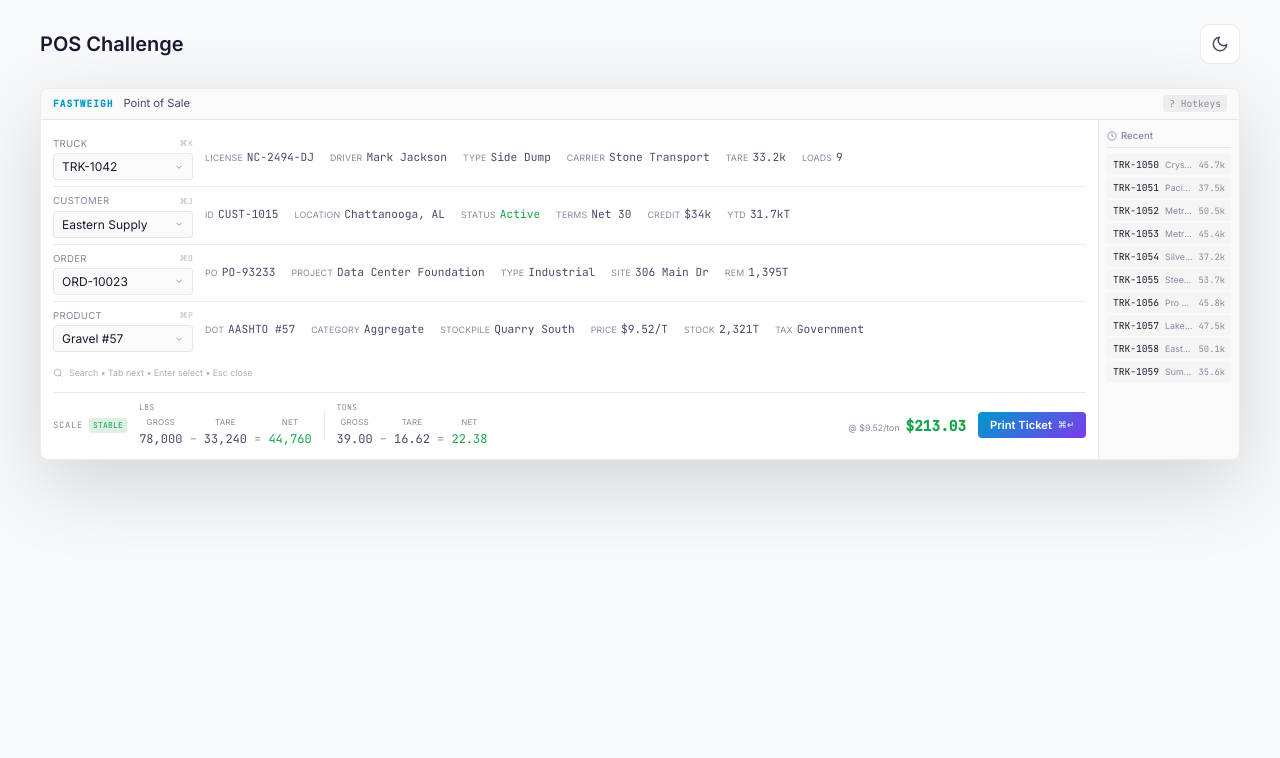
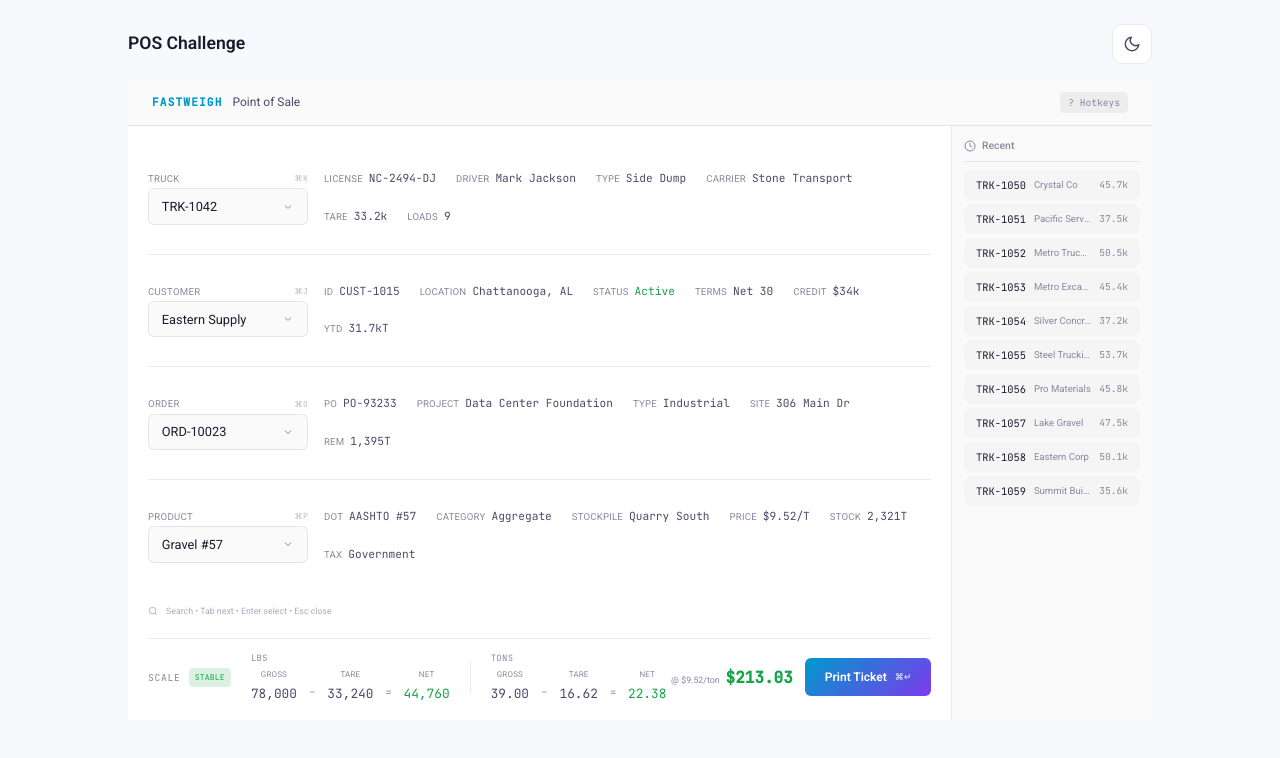
Before and after one commit to Joseph-Mutua/pos-system, a React (Vite) app: page / in a window 1280 px wide. Shown: the top 758 px of the page. Built offline with nearby package versions, Linux system fonts and the light colour scheme.

Commit message:
Adjust viewport size to 80%

```diff
--- a/index.html
+++ b/index.html
@@ -12,7 +12,7 @@
     <link rel="preconnect" href="https://fonts.googleapis.com" />
     <link rel="preconnect" href="https://fonts.gstatic.com" crossorigin />
     <link
-      href="https://fonts.googleapis.com/css2?family=Inter:wght@400;500;600;700&family=JetBrains+Mono:wght@400;500&display=swap"
+      href="https://fonts.googleapis.com/css2?family=Roboto:wght@400;500;600;700&family=JetBrains+Mono:wght@400;500&display=swap"
       rel="stylesheet"
     />
   </head>
--- a/src/App.module.css
+++ b/src/App.module.css
@@ -1,24 +1,39 @@
 .app {
+  display: flex;
+  flex-direction: column;
   min-height: 100vh;
-  padding: 24px;
+  padding: 2vh 2vw;
+  box-sizing: border-box;
 }
 
 .topBar {
   display: flex;
   justify-content: space-between;
   align-items: center;
-  max-width: 1200px;
-  margin: 0 auto 24px;
+  flex-shrink: 0;
+  padding: 8px 0;
+  margin-bottom: 1vh;
+  max-width: 80vw;
+  width: 100%;
+  margin-left: auto;
+  margin-right: auto;
 }
 
 .title {
-  font-size: 1.25rem;
+  font-size: 1.1rem;
   font-weight: 600;
   color: var(--text-primary);
   margin: 0;
 }
 
 .main {
-  max-width: 1200px;
+  flex: 1;
+  min-height: 0;
+  display: flex;
+  flex-direction: column;
+  overflow: hidden;
+  width: 100%;
+  max-width: 80vw;
+  max-height: 80vh;
   margin: 0 auto;
 }
--- a/src/components/Combobox/Combobox.module.css
+++ b/src/components/Combobox/Combobox.module.css
@@ -12,7 +12,7 @@
 }
 
 .searchLabel {
-  font-size: 0.6rem;
+  font-size: clamp(0.65rem, 1.3vh, 0.8rem);
   color: var(--accent-cyan);
   text-transform: uppercase;
   letter-spacing: 0.03em;
@@ -21,20 +21,20 @@
 
 .shortcut {
   font-family: var(--font-mono);
-  font-size: 0.5rem;
+  font-size: clamp(0.5rem, 1vh, 0.65rem);
   color: var(--text-dim);
   opacity: 0.6;
 }
 
 .searchInput {
   width: 100%;
-  padding: 6px 10px;
+  padding: clamp(8px, 1.5vh, 12px) clamp(10px, 1.2vw, 14px);
   background: rgba(0, 153, 204, 0.08);
   border: 1px solid var(--accent-cyan);
-  border-radius: 4px;
+  border-radius: 6px;
   box-shadow: 0 0 0 2px rgba(0, 153, 204, 0.1);
   font-family: var(--font-sans);
-  font-size: 0.8rem;
+  font-size: clamp(0.8rem, 1.6vh, 0.95rem);
   color: var(--text-primary);
   outline: none;
 }
@@ -53,12 +53,12 @@
   top: 100%;
   left: 0;
   right: 0;
-  margin-top: 2px;
+  margin-top: 4px;
   background: var(--bg-card);
   border: 1px solid var(--border-subtle);
-  border-radius: 4px;
+  border-radius: 6px;
   box-shadow: 0 10px 40px rgba(0, 0, 0, 0.15);
-  max-height: 220px;
+  max-height: min(280px, 35vh);
   overflow-y: auto;
   z-index: 100;
 }
@@ -71,7 +71,7 @@
   display: flex;
   flex-wrap: wrap;
   gap: 8px 16px;
-  padding: 6px 10px;
+  padding: clamp(8px, 1.2vh, 12px) clamp(10px, 1vw, 14px);
   cursor: pointer;
   transition: background 100ms ease;
   border-bottom: 1px solid var(--border-subtle);
@@ -105,14 +105,14 @@
 }
 
 .dropdownFieldLabel {
-  font-size: 0.5rem;
+  font-size: clamp(0.5rem, 1.1vh, 0.65rem);
   color: var(--text-dim);
   text-transform: uppercase;
   letter-spacing: 0.02em;
 }
 
 .dropdownFieldValue {
-  font-size: 0.7rem;
+  font-size: clamp(0.7rem, 1.4vh, 0.85rem);
   color: var(--text-secondary);
 }
 
@@ -130,7 +130,7 @@
   display: flex;
   justify-content: space-between;
   align-items: center;
-  font-size: 0.6rem;
+  font-size: clamp(0.6rem, 1.2vh, 0.75rem);
   color: var(--text-dim);
   text-transform: uppercase;
   letter-spacing: 0.03em;
@@ -140,10 +140,10 @@
   display: flex;
   justify-content: space-between;
   align-items: center;
-  padding: 5px 8px;
+  padding: clamp(8px, 1.2vh, 12px) clamp(10px, 1vw, 14px);
   background: rgba(0, 0, 0, 0.02);
   border: 1px solid var(--border-subtle);
-  border-radius: 4px;
+  border-radius: 6px;
   cursor: pointer;
   transition: all 150ms ease;
   font-family: inherit;
@@ -167,7 +167,7 @@
 }
 
 .inputValue {
-  font-size: 0.75rem;
+  font-size: clamp(0.8rem, 1.5vh, 0.95rem);
   color: var(--text-primary);
   white-space: nowrap;
   overflow: hidden;
@@ -177,6 +177,6 @@
 .input svg {
   color: var(--text-dim);
   flex-shrink: 0;
-  width: 10px;
-  height: 10px;
+  width: 12px;
+  height: 12px;
 }
--- a/src/components/HotkeysModal/HotkeysModal.tsx
+++ b/src/components/HotkeysModal/HotkeysModal.tsx
@@ -11,6 +11,7 @@ const shortcuts = [
   { keys: "Enter", desc: "Select highlighted" },
   { keys: "Esc", desc: "Close search" },
   { keys: "⌘ ↵", desc: "Print ticket" },
+  { keys: "⌘ ?", desc: "Show this help" },
 ];
 
 interface HotkeysModalProps {
--- a/src/components/PosInterface/PosInterface.module.css
+++ b/src/components/PosInterface/PosInterface.module.css
@@ -24,27 +24,25 @@
 }
 
 .mockup {
+  display: flex;
+  flex-direction: column;
+  flex: 1;
+  min-height: 0;
   background: var(--bg-card);
-  border: 1px solid var(--border-subtle);
-  border-radius: 8px;
   overflow: hidden;
   font-family: var(--font-sans);
-  box-shadow: 0 25px 80px rgba(0, 0, 0, 0.15);
   transition: background-color var(--transition-normal),
     border-color var(--transition-normal);
-}
-
-[data-theme="dark"] .mockup {
-  box-shadow: 0 25px 80px rgba(0, 0, 0, 0.5);
 }
 
 .header {
   display: flex;
   justify-content: space-between;
   align-items: center;
-  padding: 6px 12px;
+  padding: clamp(10px, 1.5vh, 16px) clamp(16px, 2vw, 24px);
   background: rgba(0, 0, 0, 0.02);
   border-bottom: 1px solid var(--border-subtle);
+  flex-shrink: 0;
 }
 
 [data-theme="dark"] .header {
@@ -59,24 +57,24 @@
 
 .logo {
   font-family: var(--font-mono);
-  font-size: 0.6rem;
+  font-size: clamp(0.7rem, 1.4vh, 0.85rem);
   font-weight: 700;
   letter-spacing: 0.1em;
   color: var(--accent-cyan);
 }
 
 .headerTitle {
-  font-size: 0.7rem;
+  font-size: clamp(0.75rem, 1.4vh, 0.9rem);
   color: var(--text-secondary);
 }
 
 .hotkey {
   font-family: var(--font-mono);
-  font-size: 0.6rem;
+  font-size: clamp(0.6rem, 1.2vh, 0.75rem);
   color: var(--text-dim);
   background: rgba(0, 0, 0, 0.05);
-  padding: 2px 6px;
-  border-radius: 3px;
+  padding: 4px 8px;
+  border-radius: 4px;
   border: none;
   cursor: pointer;
   transition: all var(--transition-fast);
@@ -98,29 +96,37 @@
 
 .body {
   display: grid;
-  grid-template-columns: 1fr 140px;
+  grid-template-columns: 1fr minmax(160px, 200px);
+  flex: 1;
+  min-height: 0;
+  overflow: hidden;
 }
 
 .mainPanel {
   display: flex;
   flex-direction: column;
-  padding: 10px 12px;
+  padding: 16px 20px;
   border-right: 1px solid var(--border-subtle);
+  min-height: 0;
 }
 
 .fieldsSection {
   display: flex;
   flex-direction: column;
+  flex: 1;
+  min-height: 0;
   gap: 0;
 }
 
 .fieldRow {
   display: grid;
-  grid-template-columns: 140px 1fr;
-  gap: 12px;
+  grid-template-columns: 160px 1fr;
+  gap: 16px;
   align-items: center;
-  padding: 6px 0;
+  padding: clamp(10px, 2vh, 20px) 0;
   border-bottom: 1px solid var(--border-subtle);
+  flex: 1;
+  min-height: 0;
 }
 
 .fieldRow:last-child {
@@ -129,29 +135,31 @@
 
 .fieldRowActive {
   grid-template-columns: 1fr;
+  flex: 1;
 }
 
 .fieldDetails {
   display: flex;
-  gap: 16px;
+  gap: 20px;
   align-items: center;
+  flex-wrap: wrap;
 }
 
 .detailItem {
   display: flex;
   align-items: baseline;
-  gap: 4px;
+  gap: 6px;
 }
 
 .detailLabel {
-  font-size: 0.55rem;
+  font-size: clamp(0.55rem, 1.2vh, 0.7rem);
   color: var(--text-dim);
   text-transform: uppercase;
   letter-spacing: 0.02em;
 }
 
 .detailValue {
-  font-size: 0.7rem;
+  font-size: clamp(0.7rem, 1.4vh, 0.85rem);
   color: var(--text-secondary);
   white-space: nowrap;
   font-family: var(--font-mono);
@@ -176,12 +184,13 @@
 .searchHint {
   display: flex;
   align-items: center;
-  gap: 6px;
-  font-size: 0.55rem;
+  gap: 8px;
+  font-size: clamp(0.55rem, 1.1vh, 0.7rem);
   color: var(--text-dim);
-  padding: 4px 0;
+  padding: 8px 0;
   margin-top: 4px;
   opacity: 0.7;
+  flex-shrink: 0;
 }
 
 .searchHint svg {
@@ -194,9 +203,10 @@
   display: flex;
   justify-content: space-between;
   align-items: center;
-  margin-top: 8px;
-  padding-top: 8px;
+  margin-top: 12px;
+  padding-top: 12px;
   border-top: 1px solid var(--border-subtle);
+  flex-shrink: 0;
 }
 
 .totals {
@@ -212,13 +222,13 @@
 }
 
 .totalLabel {
-  font-size: 0.55rem;
+  font-size: clamp(0.55rem, 1.1vh, 0.7rem);
   color: var(--text-dim);
 }
 
 .totalValue {
   font-family: var(--font-mono);
-  font-size: 0.9rem;
+  font-size: clamp(0.9rem, 2vh, 1.15rem);
   font-weight: 600;
   color: var(--accent-green);
 }
@@ -226,13 +236,13 @@
 .printBtn {
   display: flex;
   align-items: center;
-  gap: 6px;
-  padding: 6px 12px;
+  gap: 8px;
+  padding: clamp(8px, 1.5vh, 12px) clamp(14px, 2vw, 20px);
   background: linear-gradient(135deg, var(--accent-cyan), var(--accent-purple));
   border: none;
-  border-radius: 4px;
+  border-radius: 6px;
   font-family: var(--font-sans);
-  font-size: 0.7rem;
+  font-size: clamp(0.75rem, 1.5vh, 0.9rem);
   font-weight: 600;
   color: #ffffff;
   cursor: pointer;
--- a/src/components/ScaleDisplay/ScaleDisplay.module.css
+++ b/src/components/ScaleDisplay/ScaleDisplay.module.css
@@ -1,23 +1,23 @@
 .scaleCompact {
   display: flex;
   align-items: center;
-  gap: 12px;
+  gap: clamp(12px, 2vw, 20px);
 }
 
 .scaleLabel {
   display: flex;
   align-items: center;
-  gap: 6px;
+  gap: 8px;
   font-family: var(--font-mono);
-  font-size: 0.55rem;
+  font-size: clamp(0.6rem, 1.2vh, 0.75rem);
   letter-spacing: 0.08em;
   color: var(--text-dim);
 }
 
 .scaleStatus {
-  font-size: 0.5rem;
-  padding: 1px 4px;
-  border-radius: 2px;
+  font-size: clamp(0.5rem, 1vh, 0.65rem);
+  padding: 3px 6px;
+  border-radius: 4px;
   letter-spacing: 0.03em;
 }
 
@@ -53,24 +53,24 @@
 .weightDisplay {
   display: flex;
   align-items: flex-start;
-  gap: 12px;
+  gap: clamp(12px, 2vw, 20px);
 }
 
 .weightGroup {
   display: flex;
   flex-direction: column;
-  gap: 2px;
+  gap: 4px;
 }
 
 .weightGroupSep {
   width: 1px;
-  height: 28px;
+  height: clamp(28px, 4vh, 36px);
   background: var(--border-subtle);
   align-self: center;
 }
 
 .weightUnit {
-  font-size: 0.5rem;
+  font-size: clamp(0.55rem, 1.1vh, 0.65rem);
   font-family: var(--font-mono);
   color: var(--text-dim);
   text-transform: uppercase;
@@ -80,18 +80,18 @@
 .weightRow {
   display: flex;
   align-items: baseline;
-  gap: 6px;
+  gap: clamp(6px, 1vw, 10px);
 }
 
 .weightItem {
   display: flex;
   flex-direction: column;
   align-items: center;
-  gap: 1px;
+  gap: 2px;
 }
 
 .weightLabel {
-  font-size: 0.5rem;
+  font-size: clamp(0.5rem, 1vh, 0.65rem);
   color: var(--text-dim);
   text-transform: uppercase;
   letter-spacing: 0.02em;
@@ -99,7 +99,7 @@
 
 .weightValue {
   font-family: var(--font-mono);
-  font-size: 0.75rem;
+  font-size: clamp(0.8rem, 1.6vh, 0.95rem);
   color: var(--text-secondary);
 }
 
@@ -108,9 +108,9 @@
 }
 
 .weightDivider {
-  font-size: 0.7rem;
+  font-size: clamp(0.7rem, 1.3vh, 0.85rem);
   color: var(--text-dim);
-  margin: 0 1px;
+  margin: 0 2px;
   align-self: flex-end;
-  padding-bottom: 1px;
+  padding-bottom: 2px;
 }
--- a/src/components/TransactionHistory/TransactionHistory.module.css
+++ b/src/components/TransactionHistory/TransactionHistory.module.css
@@ -1,9 +1,10 @@
 .historyPanel {
   background: rgba(0, 0, 0, 0.02);
-  padding: 8px;
+  padding: clamp(10px, 1.5vh, 16px);
   display: flex;
   flex-direction: column;
-  font-size: 0.65rem;
+  min-height: 0;
+  font-size: clamp(0.65rem, 1.2vh, 0.8rem);
 }
 
 [data-theme="dark"] .historyPanel {
@@ -13,25 +14,27 @@
 .historyHeader {
   display: flex;
   align-items: center;
-  gap: 4px;
-  font-size: 0.6rem;
+  gap: 6px;
+  font-size: clamp(0.65rem, 1.2vh, 0.8rem);
   font-weight: 500;
   color: var(--text-dim);
-  margin-bottom: 6px;
-  padding-bottom: 4px;
+  margin-bottom: 8px;
+  padding-bottom: 6px;
   border-bottom: 1px solid var(--border-subtle);
+  flex-shrink: 0;
 }
 
 .historyHeader svg {
-  width: 10px;
-  height: 10px;
+  width: 12px;
+  height: 12px;
 }
 
 .historyList {
   display: flex;
   flex-direction: column;
-  gap: 2px;
+  gap: 4px;
   flex: 1;
+  min-height: 0;
   overflow-y: auto;
 }
 
@@ -39,11 +42,11 @@
   display: grid;
   grid-template-columns: auto 1fr auto;
   align-items: center;
-  gap: 6px;
-  padding: 4px 6px;
+  gap: 8px;
+  padding: clamp(6px, 1vh, 10px) clamp(8px, 1vw, 12px);
   background: rgba(0, 0, 0, 0.02);
   border: none;
-  border-radius: 3px;
+  border-radius: 6px;
   cursor: pointer;
   transition: all 100ms ease;
   font-family: inherit;
@@ -67,12 +70,12 @@
 
 .historyTruck {
   font-family: var(--font-mono);
-  font-size: 0.6rem;
+  font-size: clamp(0.65rem, 1.2vh, 0.8rem);
   color: var(--text-primary);
 }
 
 .historyCustomer {
-  font-size: 0.55rem;
+  font-size: clamp(0.6rem, 1.1vh, 0.75rem);
   color: var(--text-dim);
   overflow: hidden;
   text-overflow: ellipsis;
@@ -81,6 +84,6 @@
 
 .historyWeight {
   font-family: var(--font-mono);
-  font-size: 0.55rem;
+  font-size: clamp(0.6rem, 1.1vh, 0.75rem);
   color: var(--text-dim);
 }
--- a/src/index.css
+++ b/src/index.css
@@ -22,7 +22,7 @@
   --glow-purple: 0 0 20px rgba(124, 58, 237, 0.15);
   --glow-orange: 0 0 20px rgba(234, 88, 12, 0.2);
 
-  --font-sans: "Inter", -apple-system, BlinkMacSystemFont, "Segoe UI", Roboto,
+  --font-sans: "Roboto", -apple-system, BlinkMacSystemFont, "Segoe UI",
     sans-serif;
   --font-mono: "JetBrains Mono", "SF Mono", "Fira Code", monospace;
 
```
Also changed, not shown: src/components/PosInterface/PosInterface.tsx (+5 -7 lines), 2 other files (tests, documents, lock files or other folders).
